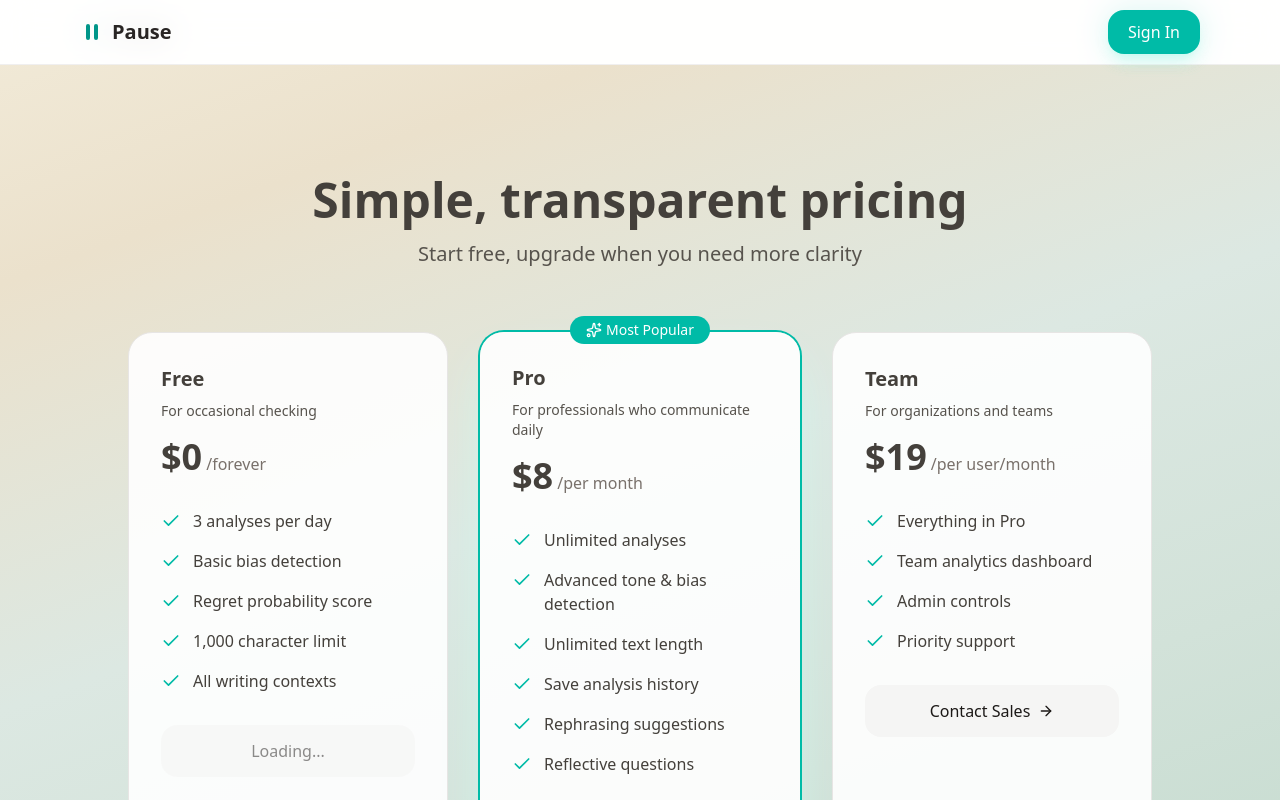
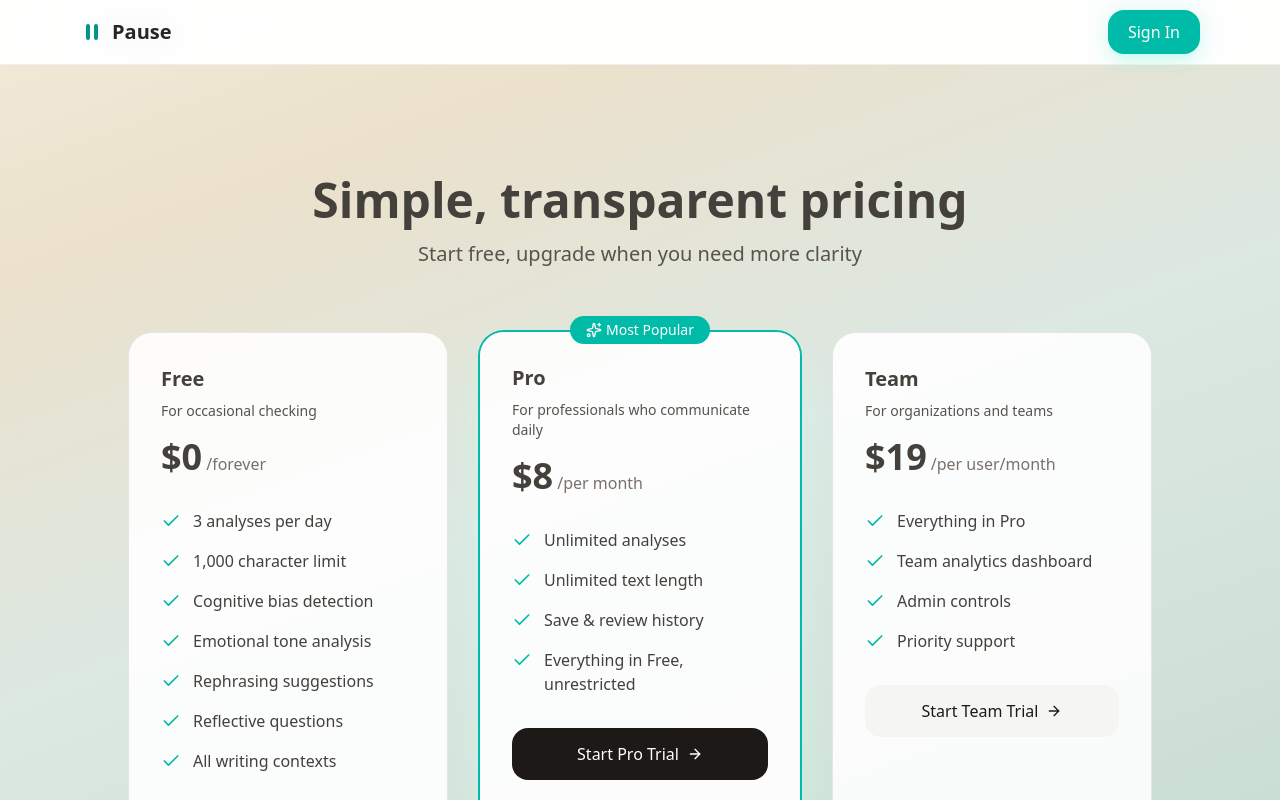
Before and after one commit to CosmasCold/pause-app, a Next.js app: page /pricing in a window 1280 px wide. Shown: the top 800 px of the page. Built offline with nearby package versions, Linux system fonts and the light colour scheme; no server answers; a web font is replaced by a local one.

Commit message:
Fix Free tier loading button, make feature lists honest

```diff
--- a/app/pricing/page.tsx
+++ b/app/pricing/page.tsx
@@ -17,14 +17,16 @@ const plans = [
     description: 'For occasional checking',
     features: [
       '3 analyses per day',
-      'Basic bias detection',
-      'Regret probability score',
       '1,000 character limit',
+      'Cognitive bias detection',
+      'Emotional tone analysis',
+      'Rephrasing suggestions',
+      'Reflective questions',
       'All writing contexts',
     ],
-    cta: 'Current Plan',
+    cta: 'Free Plan',
     popular: false,
-    priceId: null,
+    priceId: '',
   },
   {
     name: 'Pro',
@@ -33,11 +35,9 @@ const plans = [
     description: 'For professionals who communicate daily',
     features: [
       'Unlimited analyses',
-      'Advanced tone & bias detection',
       'Unlimited text length',
-      'Save analysis history',
-      'Rephrasing suggestions',
-      'Reflective questions',
+      'Save & review history',
+      'Everything in Free, unrestricted',
     ],
     cta: 'Start Pro Trial',
     popular: true,
@@ -54,7 +54,7 @@ const plans = [
       'Admin controls',
       'Priority support',
     ],
-    cta: 'Contact Sales',
+    cta: 'Start Team Trial',
     popular: false,
     priceId: 'team',
   },
@@ -65,9 +65,13 @@ export default function PricingPage() {
   const [loadingTier, setLoadingTier] = useState<string | null>(null);
 
   const handleSubscribe = async (tier: string) => {
+    if (!tier) return; // Free plan
+
     setLoadingTier(tier);
 
-    const { data: { user } } = await supabase.auth.getUser();
+    const {
+      data: { user },
+    } = await supabase.auth.getUser();
     if (!user || !user.email) {
       toast.error('Please sign in first');
       setLoadingTier(null);
@@ -151,9 +155,18 @@ export default function PricingPage() {
                   ))}
                 </ul>
 
+                {/* Free plan button: disabled, no action */}
+                {!plan.priceId ? (
                   <button
-                  onClick={() => plan.priceId && handleSubscribe(plan.priceId)}
-                  disabled={loadingTier === plan.priceId || !plan.priceId}
+                    disabled
+                    className="w-full py-3.5 rounded-2xl font-medium bg-stone-100 text-stone-500 cursor-not-allowed"
+                  >
+                    {plan.cta}
+                  </button>
+                ) : (
+                  <button
+                    onClick={() => handleSubscribe(plan.priceId)}
+                    disabled={loadingTier === plan.priceId}
                     className={`w-full py-3.5 rounded-2xl font-medium transition-all ${
                       plan.popular
                         ? 'bg-stone-900 text-white hover:bg-stone-800'
@@ -169,6 +182,7 @@ export default function PricingPage() {
                       </span>
                     )}
                   </button>
+                )}
               </motion.div>
             ))}
           </div>
```
Lines whose indentation alone changed are shown as unchanged.
